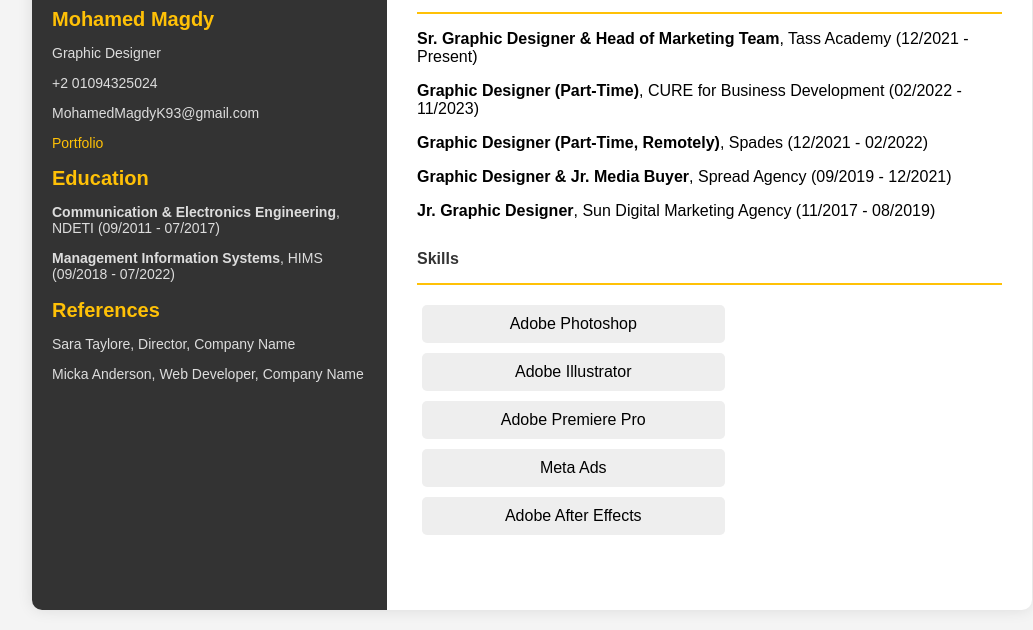
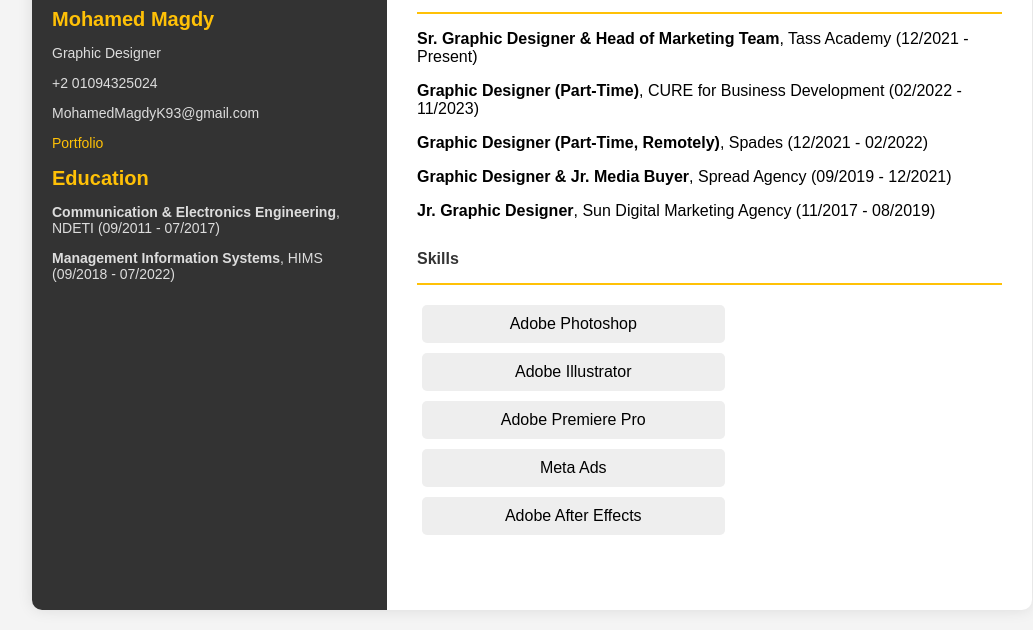
Before and after one commit to mohamedmagdyk1/MohamedMagdyK1.github.io, a plain HTML site: page index.html in a window 1280 px wide. Shown: the part 319-949 px from the top of the page, without its empty margins (108-1141 px from the left). Drawn offline with Linux system fonts and the light colour scheme.

Commit message:
Update index.html

```diff
--- a/index.html
+++ b/index.html
@@ -100,9 +100,6 @@
             <p><strong>Communication & Electronics Engineering</strong>, NDETI (09/2011 - 07/2017)</p>
             <p><strong>Management Information Systems</strong>, HIMS (09/2018 - 07/2022)</p>
 
-            <h2>References</h2>
-            <p>Sara Taylore, Director, Company Name</p>
-            <p>Micka Anderson, Web Developer, Company Name</p>
         </div>
 
         <!-- Main Content -->
```
